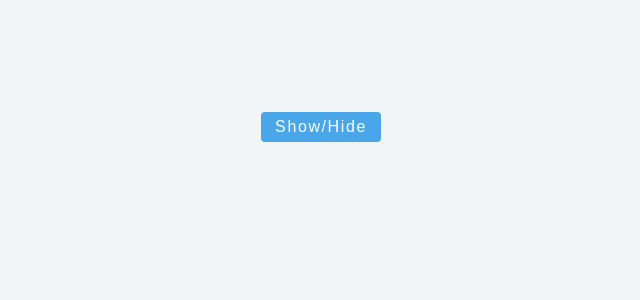
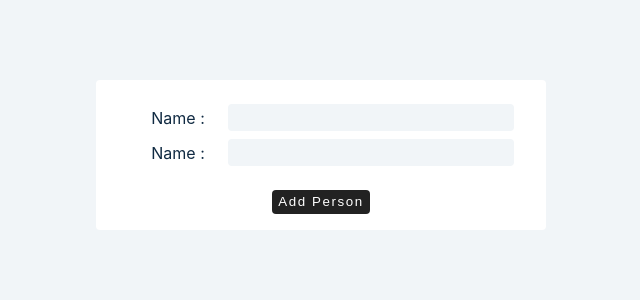
Before and after one commit to binarypsilocybin/react-advanced-2020, a React (Create React App) app: page / in a window 1280 px wide. Shown: the top 300 px of the page, without its empty margins (319-959 px from the left). Built offline with nearby package versions, Linux system fonts and the light colour scheme.

Commit message:
Studies form

```diff
--- a/src/App.js
+++ b/src/App.js
@@ -1,6 +1,6 @@
 import React from "react";
 
-import Setup from "./tutorial/3-conditional-rendering/setup/3-show-hide";
+import Setup from "./tutorial/4-forms/setup/1-controlled-inputs";
 
 function App() {
   return (
--- a/src/tutorial/4-forms/setup/1-controlled-inputs.js
+++ b/src/tutorial/4-forms/setup/1-controlled-inputs.js
@@ -1,4 +1,4 @@
-import React, { useState } from 'react';
+import React, { useState } from "react";
 // JS
 // const input = document.getElementById('myText');
 // const inputValue = input.value
@@ -6,7 +6,27 @@ import React, { useState } from 'react';
 // value, onChange
 
 const ControlledInputs = () => {
-  return <h1>controlled inputs</h1>;
+  const handleSubmit = (e) => {
+    e.preventDefault();
+    console.log("hello world");
+  };
+  return (
+    <>
+      <article>
+        <form className="form" onSubmit={handleSubmit}>
+          <div className="form-control">
+            <label htmlFor="firstName">Name : </label>
+            <input type="text" id="firstName" name="firstName" />
+          </div>
+          <div className="form-control">
+            <label htmlFor="email">Name : </label>
+            <input type="text" id="email" name="email" />
+          </div>
+          <button type="submit">add person</button>
+        </form>
+      </article>
+    </>
+  );
 };
 
 export default ControlledInputs;
```
